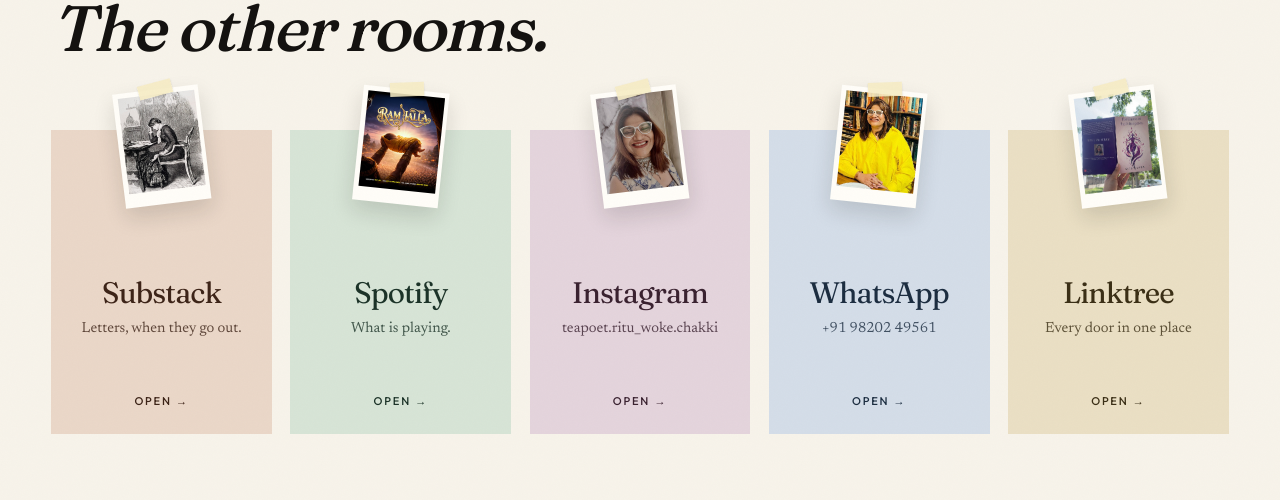
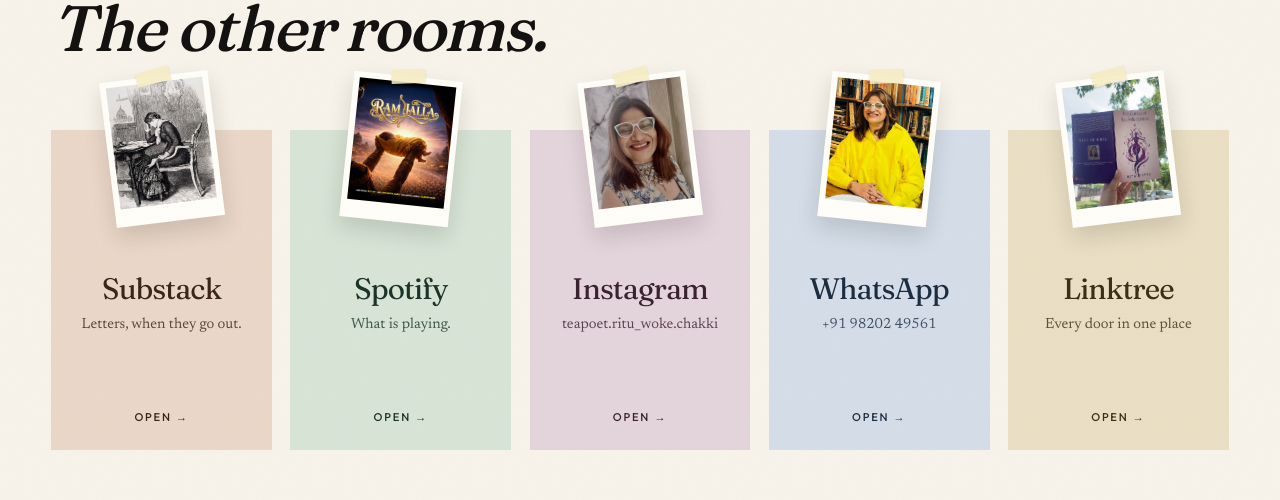
Before and after one commit to minakshi2517/RITUGUPTA, a Next.js app: page /links in a window 1280 px wide. Shown: the part 187-687 px from the top of the page. Built offline with nearby package versions, Linux system fonts and the light colour scheme; no server answers.

Commit message:
Bring the polaroids back to full size without covering the names.
Co-authored-by: Cursor <cursoragent@cursor.com>

```diff
--- a/app/globals.css
+++ b/app/globals.css
@@ -442,7 +442,7 @@ body::before {
 .clip-grid {
   display: grid;
   grid-template-columns: repeat(auto-fit, minmax(13.5rem, 1fr));
-  gap: 4.25rem 1.15rem;
+  gap: 4.75rem 1.15rem;
   margin-top: 4.5rem;
 }
 
@@ -450,8 +450,8 @@ body::before {
   position: relative;
   display: flex;
   flex-direction: column;
-  min-height: 19rem;
-  padding: 9.25rem 1.15rem 1.5rem;
+  min-height: 20rem;
+  padding: 9rem 1.15rem 1.5rem;
   text-align: center;
   transition: transform 0.45s var(--ease);
 }
@@ -462,11 +462,11 @@ body::before {
 
 .clip-photo {
   position: absolute;
-  top: -2.6rem;
+  top: -3.4rem;
   left: 50%;
   z-index: 2;
-  width: 5.4rem;
-  padding: 0.3rem 0.3rem 0.9rem;
+  width: 6.8rem;
+  padding: 0.35rem 0.35rem 1.15rem;
   background: #fffdf8;
   box-shadow: 0 10px 22px rgba(20, 18, 16, 0.14);
 }
```
